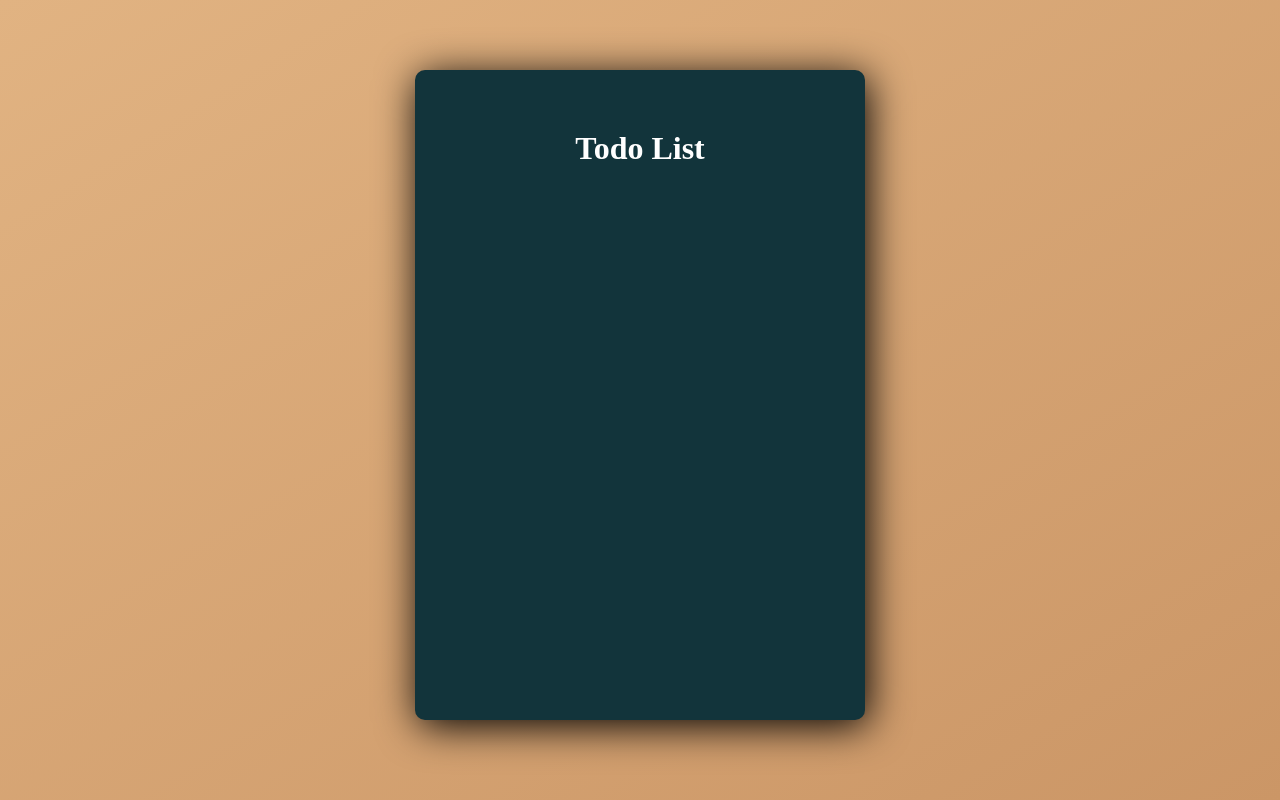
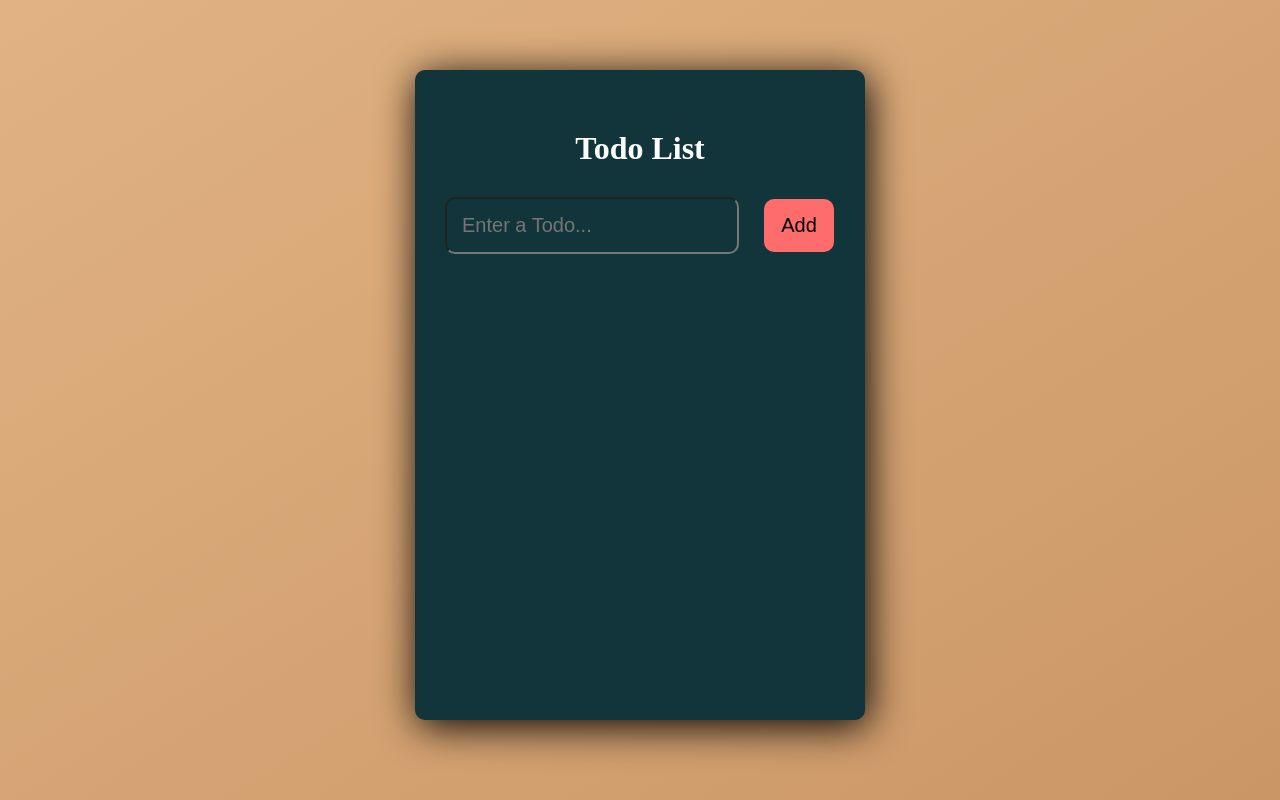
Before and after one commit to Cabraham1/Todo-App, a React (Create React App) app: page / in a window 1280 px wide. Built offline with nearby package versions, Linux system fonts and the light colour scheme.

Commit message:
add form functionality

```diff
--- a/src/App.css
+++ b/src/App.css
@@ -45,7 +45,7 @@
   font-size: 20px;
   border-radius: 10px;
   border: 0;
-  background-color: #fff;
+  background-color:#ff6c6c;
   cursor: pointer;
 }
 
--- a/src/App.js
+++ b/src/App.js
@@ -1,13 +1,24 @@
-import React from 'react';
+import React, { useState } from 'react';
 import './App.css';
 import Header from './components/Header.js';
+import Form from './components/Form.js';
 
-function App() {
+function App(props) {
+  const [todos, setTodos] = useState([]);
+  const [input, setInput] = useState('');
   return (
     <div className="container">
       <div className='app-wrapper'>
         <div>
           <Header />
+        </div>
+        <div>
+          <Form
+            todos={todos}
+            setTodos={setTodos}
+            input={input}
+            setInput={setInput}
+          />
         </div>
      </div>
     </div>
--- /dev/null
+++ b/src/components/Form.js
@@ -0,0 +1,30 @@
+import React from "react";
+import { v4 as uuidv4 } from "uuid";
+
+const Form = ({ input, setInput, todos, setTodos }) => {
+  const onInputChange = (e) => {
+    setInput(e.target.value);
+  };
+  const OnFormSubmit = (e) => {
+    e.preventDefault();
+    setTodos([...todos, { id: uuidv4(), title: input, completed: false }]);
+    setInput("");
+  };
+  return (
+    <form onSubmit={OnFormSubmit}>
+      <input
+        type="text"
+        className="task-input"
+        placeholder="Enter a Todo..."
+        value={input}
+        required
+        onChange={onInputChange}
+      />
+      <button type="submit" className="button-add">
+        Add
+      </button>
+    </form>
+  );
+};
+
+export default Form;
```
